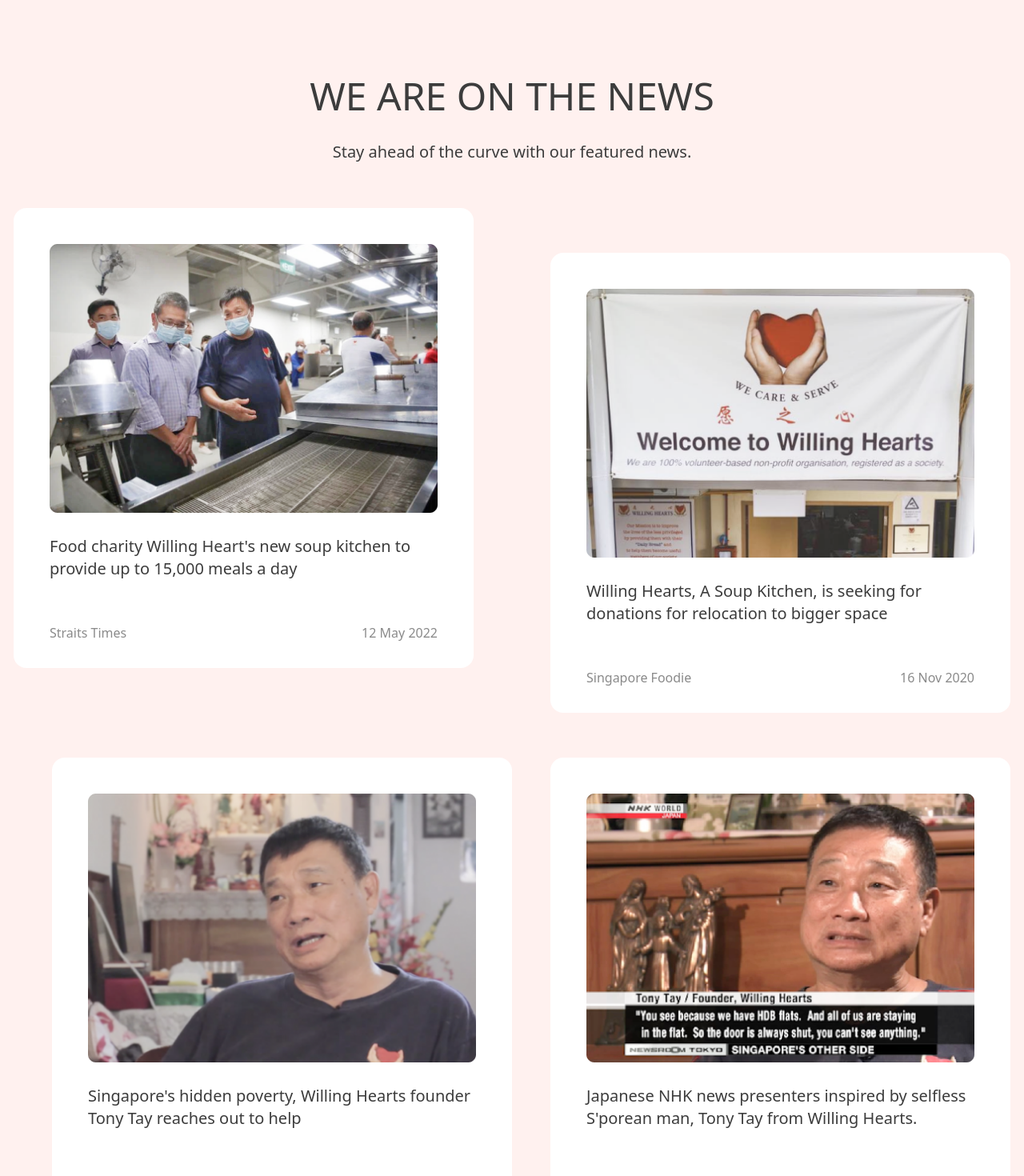
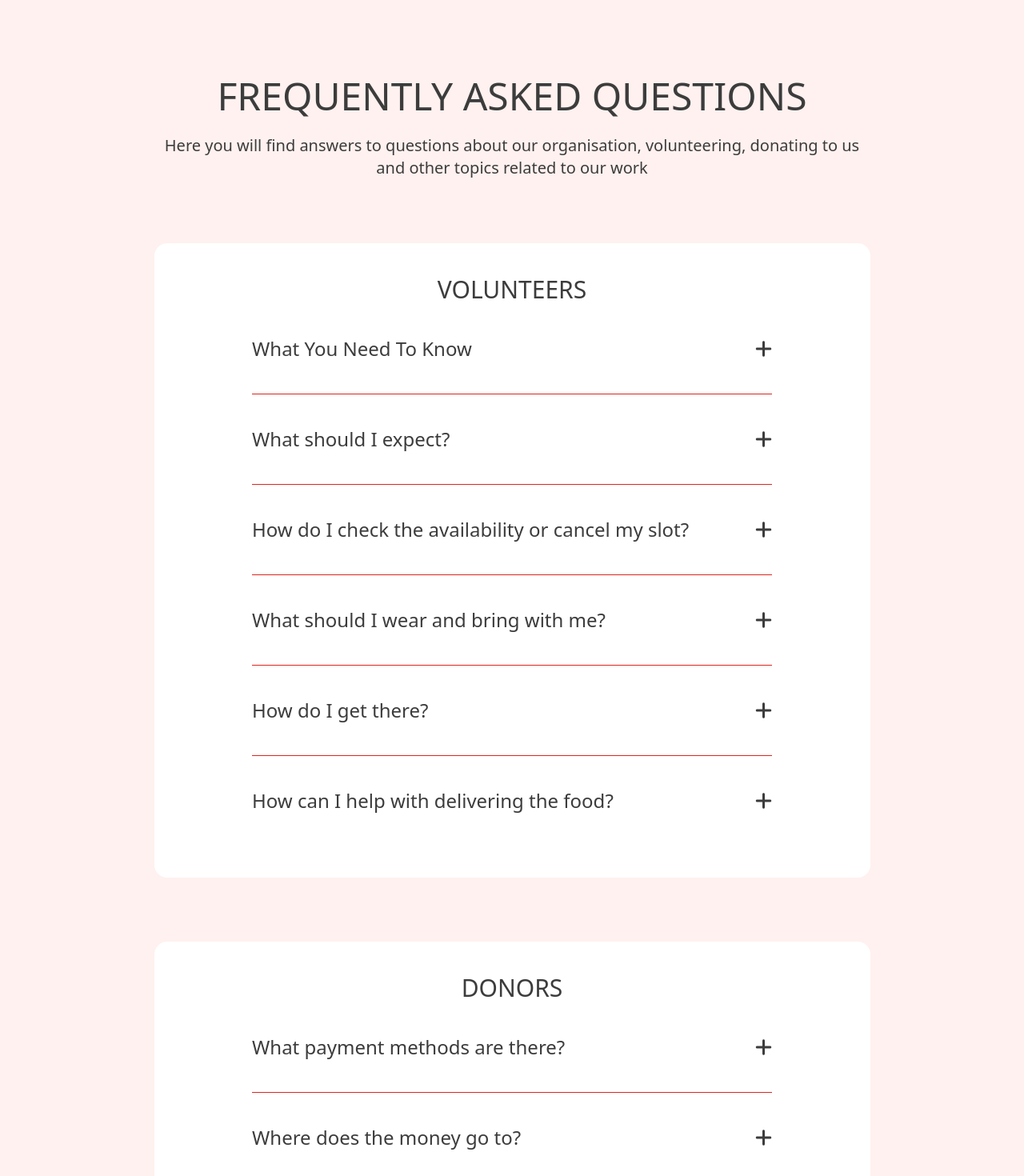
Before and after one commit to Glow-in-the-dark/GA-Project3, a React (Vite) app: page / in a window 1280 px wide. Shown: the top 1470 px of the page at 80% size. Built offline with nearby package versions, Linux system fonts and the light colour scheme.

Commit message:
Completed MVP styling for About Us-FAQ page

```diff
--- a/src/App.jsx
+++ b/src/App.jsx
@@ -13,8 +13,8 @@ function App() {
     <div>
       {/* <AboutUsPage /> */}
       {/* <ProjectsPage /> */}
-      <NewsPage />
-      {/* <FaqPage /> */}
+      {/* <NewsPage /> */}
+      <FaqPage />
       {/* <CommonComponentExamples /> */}
       {/* <ContactUsPage /> */}
       {/* <ContactFormConfirmationPage /> */}
--- a/src/comp-aboutUs/AboutUsPage.jsx
+++ b/src/comp-aboutUs/AboutUsPage.jsx
@@ -22,30 +22,30 @@ const AboutUsPage = () => {
       <div className="w-[1000px] mx-auto text-center pb-20">
         <h1>OUR STORY</h1>
         <br />
-        <p>
+        <h2>
           We are Willing hearts and we run a soup kitchen that provides around
           11,000 daily meals, island-wide, 365 <br />
           days a year (even on public holidays). we have a "no questions asked"
           policy, just as you would for your own
           <br /> family. That means that we provide meals to <b>anyone </b>
           who needs it.
-        </p>
+        </h2>
         <br />
-        <p>
+        <h2>
           Our belief is that every deserves access to a warm meal and we are
           committed to serving our community
           <br /> with compassion and respect. That's the mission of Willing
           Hearts when it was founded in 2005. We were
           <br /> awarded IPC (Institution of Public Character) status in 2022.
-        </p>
+        </h2>
         <br />
-        <p>
+        <h2>
           As we are a community-based orgnaisation wholly run by volunteers, we
           hope to establish partnerships with
           <br /> different orgnaisations. These organisations could be
           businesses as well as individual volunteers to support the
           <br /> Willing Hearts soup kitchen and the causes that we champion.
-        </p>
+        </h2>
       </div>
 
       {/* Section 2: Our Journey */}
@@ -67,21 +67,21 @@ const AboutUsPage = () => {
         <div className="flex flex-row space-x-20">
           <div className="w-[535px]">
             <h1 className="mb-6">MISSION</h1>
-            <p className="text-justify">
+            <h2 className="text-justify">
               To provide daily meals and other support services to the
               underpriviledged, the needy and other marginalised members in
               Singapore. We strive to assist and guide them towards
               rehabilitating and reinstating themselves as flourishing members
               of our society.
-            </p>
+            </h2>
           </div>
           <div className="w-[375px]">
             <h1 className="mb-6">VISION</h1>
-            <p className="text-justify">
+            <h2 className="text-justify">
               Improving the lives of the underpriviledged and marginalised by
               providing them with their "daily bread" and to help them become
               thriving members of our society.
-            </p>
+            </h2>
           </div>
         </div>
       </div>
--- a/src/comp-aboutUs/FaqPage.jsx
+++ b/src/comp-aboutUs/FaqPage.jsx
@@ -1,16 +1,37 @@
 import React from "react";
+import AccordianWrapper from "../comp-commons/AccordianWrapper";
+import Footer from "../comp-commons/Footer";
+import volunteerMainFaq from "../datasets/volunteerMainFaq";
+import donationsFaq from "../datasets/donationsFaq";
 
 const FaqPage = () => {
   return (
-    <>
-      <div className="FAQ">
-        <h1 className="faqHeader">FREQUENTLY ASKED QUESTIONS</h1>
-        <label className="faqContent">
-          Here you will find answers to questions about our organistaion,
-          volunteering, donating to us and other topics related to our work
-        </label>
+    <div className="bg-secondary text-greyscale1 pt-24">
+      <div className="text-center mb-20">
+        <h1 className="mb-6">FREQUENTLY ASKED QUESTIONS</h1>
+        <p className="text-xl">
+          Here you will find answers to questions about our organisation,
+          volunteering, donating to us
+          <br /> and other topics related to our work
+        </p>
       </div>
-    </>
+
+      {/* Section 2: FAQ on Volunteer */}
+      <div className="mb-20">
+        <AccordianWrapper
+          title="VOLUNTEERS"
+          contentDataset={volunteerMainFaq}
+        />
+      </div>
+
+      {/* Section 3: FAQ on Donations */}
+      <div className="mb-40">
+        <AccordianWrapper title="DONORS" contentDataset={donationsFaq} />
+      </div>
+
+      {/* Section 4: Footer */}
+      <Footer />
+    </div>
   );
 };
 
--- a/src/comp-aboutUs/NewsPage.jsx
+++ b/src/comp-aboutUs/NewsPage.jsx
@@ -20,9 +20,9 @@ const NewsPage = () => {
     <div className="bg-secondary text-greyscale1 pt-24">
       {/* Section 1: Headings */}
       <h1 className="text-center mb-8">WE ARE ON THE NEWS</h1>
-      <p className="text-xl text-center mb-14">
+      <h2 className="text-xl text-center mb-14">
         Stay ahead of the curve with our featured news.
-      </p>
+      </h2>
 
       {/* Section 2: News cards */}
       <div className="grid grid-cols-2 w-fit mx-auto space-x-12 space-y-14 mb-12">
--- /dev/null
+++ b/src/datasets/donationsFaq.jsx
@@ -0,0 +1,46 @@
+const donationsFaq = [
+  {
+    id: 1,
+    contentTitle: "What payment methods are there?",
+    content:
+      "We have always been asked - How does Willing Hearts sustain itself? In truth, it is with the generous support from friends, volunteers, donors, sponsors and just about anyone who believes in our cause. We extend our heartfelt gratitude to each one for your generosity and continuous support since we started! ",
+  },
+  {
+    id: 2,
+    contentTitle: "Where does the money go to?",
+    content:
+      "We have always been asked - How does Willing Hearts sustain itself? In truth, it is with the generous support from friends, volunteers, donors, sponsors and just about anyone who believes in our cause. We extend our heartfelt gratitude to each one for your generosity and continuous support since we started! ",
+  },
+  {
+    id: 3,
+    contentTitle: "How do I donate food and other supplies?",
+    content:
+      "We have always been asked - How does Willing Hearts sustain itself? In truth, it is with the generous support from friends, volunteers, donors, sponsors and just about anyone who believes in our cause. We extend our heartfelt gratitude to each one for your generosity and continuous support since we started! ",
+  },
+  {
+    id: 4,
+    contentTitle: "Who are the beneficiaries?",
+    content:
+      "We have always been asked - How does Willing Hearts sustain itself? In truth, it is with the generous support from friends, volunteers, donors, sponsors and just about anyone who believes in our cause. We extend our heartfelt gratitude to each one for your generosity and continuous support since we started! ",
+  },
+  {
+    id: 5,
+    contentTitle: "How do I apply for the tax deductible?",
+    content:
+      "We have always been asked - How does Willing Hearts sustain itself? In truth, it is with the generous support from friends, volunteers, donors, sponsors and just about anyone who believes in our cause. We extend our heartfelt gratitude to each one for your generosity and continuous support since we started! ",
+  },
+  {
+    id: 6,
+    contentTitle: "Where can I find your financial reports?",
+    content:
+      "We have always been asked - How does Willing Hearts sustain itself? In truth, it is with the generous support from friends, volunteers, donors, sponsors and just about anyone who believes in our cause. We extend our heartfelt gratitude to each one for your generosity and continuous support since we started! ",
+  },
+  {
+    id: 7,
+    contentTitle: "Who are the beneficiaries?",
+    content:
+      "We have always been asked - How does Willing Hearts sustain itself? In truth, it is with the generous support from friends, volunteers, donors, sponsors and just about anyone who believes in our cause. We extend our heartfelt gratitude to each one for your generosity and continuous support since we started! ",
+  },
+];
+
+export default donationsFaq;
--- a/src/index.css
+++ b/src/index.css
@@ -3,9 +3,12 @@
 @tailwind utilities;
 
 @layer base {
+  /* Font size: 48px */
   h1 {
     @apply text-5xl;
   }
+
+  /* Font-size: 20px */
   h2 {
     @apply text-xl;
   }
```
